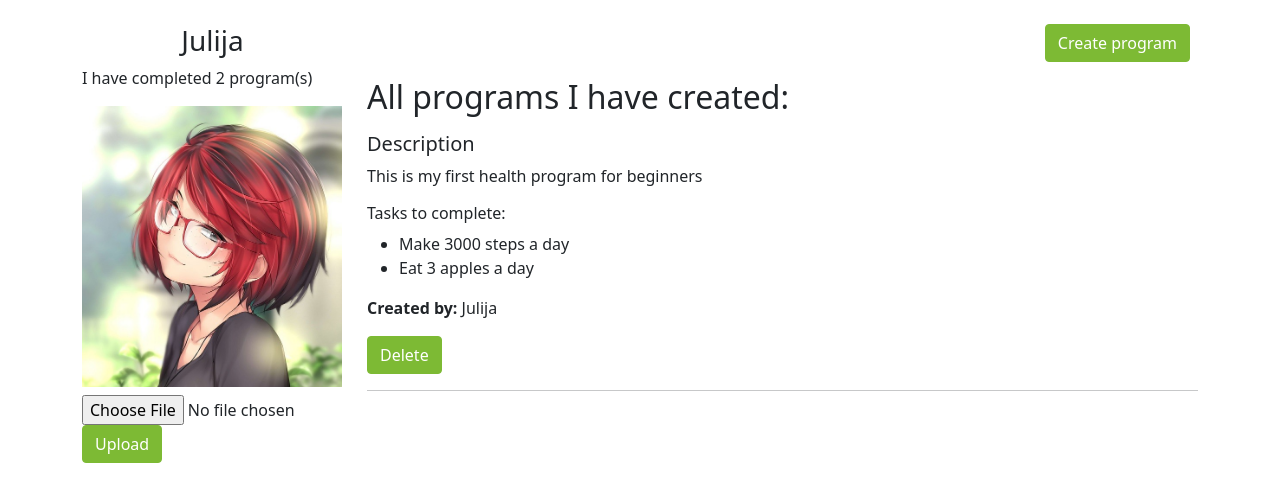
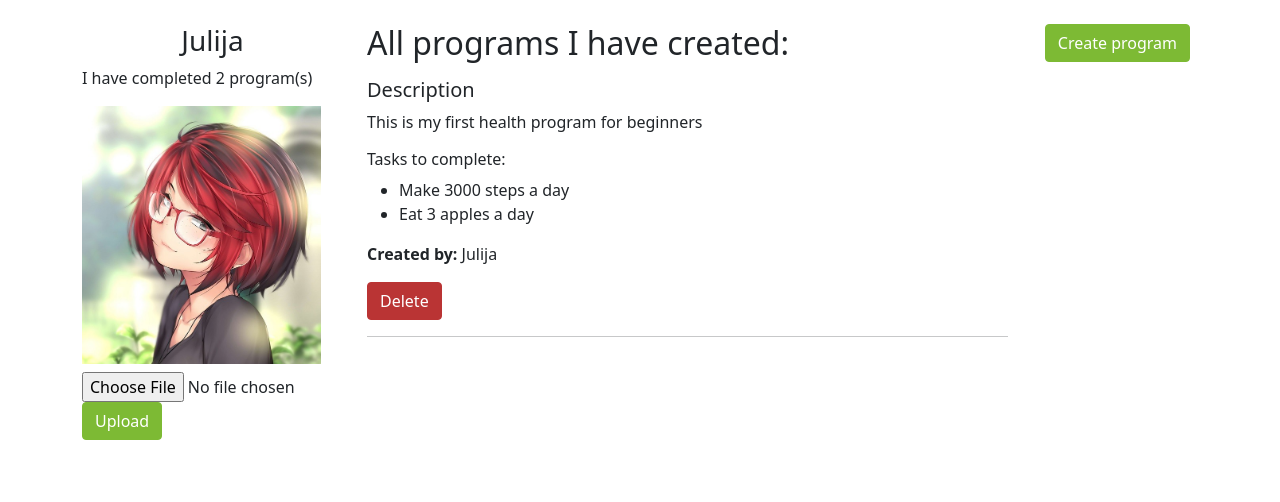
Before and after one commit to JulijaShilko/My-final-project, a Flask app: page /account in a window 1280 px wide. Shown: the part 100-602 px from the top of the page. Run offline with Flask 2, Linux system fonts and the light colour scheme; a user stored in the database is signed in; data comes from the database, SQL or seed files in the repository; both versions use the stored data as it was after the commit; some libraries are stand-ins or nearby versions.

Commit message:
truputi pakeiciau stilius

```diff
--- a/forms.py
+++ b/forms.py
@@ -1,6 +1,6 @@
 from flask_wtf import FlaskForm
-from wtforms import StringField, PasswordField, SubmitField, BooleanField, FloatField, FieldList, FormField, Form, IntegerField, TextAreaField
-from wtforms.validators import Email, DataRequired, EqualTo, ValidationError, Length, Regexp, NumberRange
+from wtforms import StringField, PasswordField, SubmitField, BooleanField, FieldList, FormField, Form, TextAreaField
+from wtforms.validators import Email, DataRequired, EqualTo, ValidationError, Length, Regexp
 import app
 from flask_login import current_user
 from flask_wtf.file import FileField, FileAllowed
--- a/templates/account.html
+++ b/templates/account.html
@@ -6,9 +6,9 @@
     <h3 class="text-center">{{ current_user.name }}</h3>
     <p>I have completed {{ num }} program(s)</p>
     {% if current_user.image %}
-      <img style="width: 260px" src="{{ url_for('static', filename='img/' + current_user.image) }}" alt="">
+      <img class="col-md-11" src="{{ url_for('static', filename='img/' + current_user.image) }}" alt="">
     {% else %}
-      <img style="width: 260px" src="{{ url_for('static', filename='img/default.png') }}" alt="photo">
+      <img class="col-md-11" src="{{ url_for('static', filename='img/default.png') }}" alt="photo">
     {% endif %}
     <form id="photo-form" action="{{ url_for('update_photo') }}" method="post" enctype="multipart/form-data">
         {{ form.hidden_tag() }}
@@ -18,10 +18,7 @@
       </div>
     </form>
   </div>
-  <div class="col-md-9">
-    <div class="d-grid gap-2 d-md-flex justify-content-md-end mb-3">
-      <a style="background-color: #7dba34; border-color: #7dba34;" class="btn btn-primary me-md-2" href="{{ url_for('create') }}">Create program</a>
-    </div>
+  <div class="col-md-7">
     <h2 class="mb-3">All programs I have created:</h2>
     {% if my_programs %}
         {% for my_program in my_programs %}
@@ -33,13 +30,18 @@
                 <li>{{ task.task }}</li>
             {% endfor %}
             </ul>
-        <p><span style="font-weight: bolder;">Created by: </span>{{ my_program.user.name }}</p>
-        <a style="background-color: #7dba34; border-color: #7dba34;" class="btn btn-primary me-md-2" href="{{ url_for('delete', id=my_program['id']) }}">Delete</a>
+        <p><span style="font-weight:bolder;">Created by: </span>{{ my_program.user.name }}</p>
+        <a style="background-color: #ba3434; border-color: #ba3434;" class="btn btn-primary me-md-2" href="{{ url_for('delete', id=my_program['id']) }}">Delete</a>
         <hr>
     {% endfor %}
 
     {% endif %}
   </div>
+  <div class="col-md-2">
+    <div class="d-grid gap-2 d-md-flex justify-content-md-end mb-3">
+      <a style="background-color: #7dba34; border-color: #7dba34;" class="btn btn-primary me-md-2" href="{{ url_for('create') }}">Create program</a>
+    </div>
+  </div>
 </div>
 
 {% endblock %}
--- a/templates/followed_programs.html
+++ b/templates/followed_programs.html
@@ -16,7 +16,7 @@
             </ul>
         <p><span style="font-weight: bolder;">Created by: </span>{{ program.user.name }}</p>
         <div class="d-flex">
-            <a style="background-color: #7dba34; border-color: #7dba34;" class="btn btn-primary me-md-2" href="{{ url_for('remove', id=program['id']) }}">Delete</a>
+            <a style="background-color: #7dba34; border-color: #7dba34;" class="btn btn-primary me-md-2" href="{{ url_for('remove', id=program['id']) }}">Unfollow</a>
             {% if program in current_user.completed_programs %}
                 <p class="my-1">Congratulations! You have completed this program.</p>
             {% else %}
```
Also changed, not shown: templates/create.html (+5 -5 lines), sqlite.db, static/img/880755.jpg (added), static/img/x_c4fc4bf1.jpg (added).
